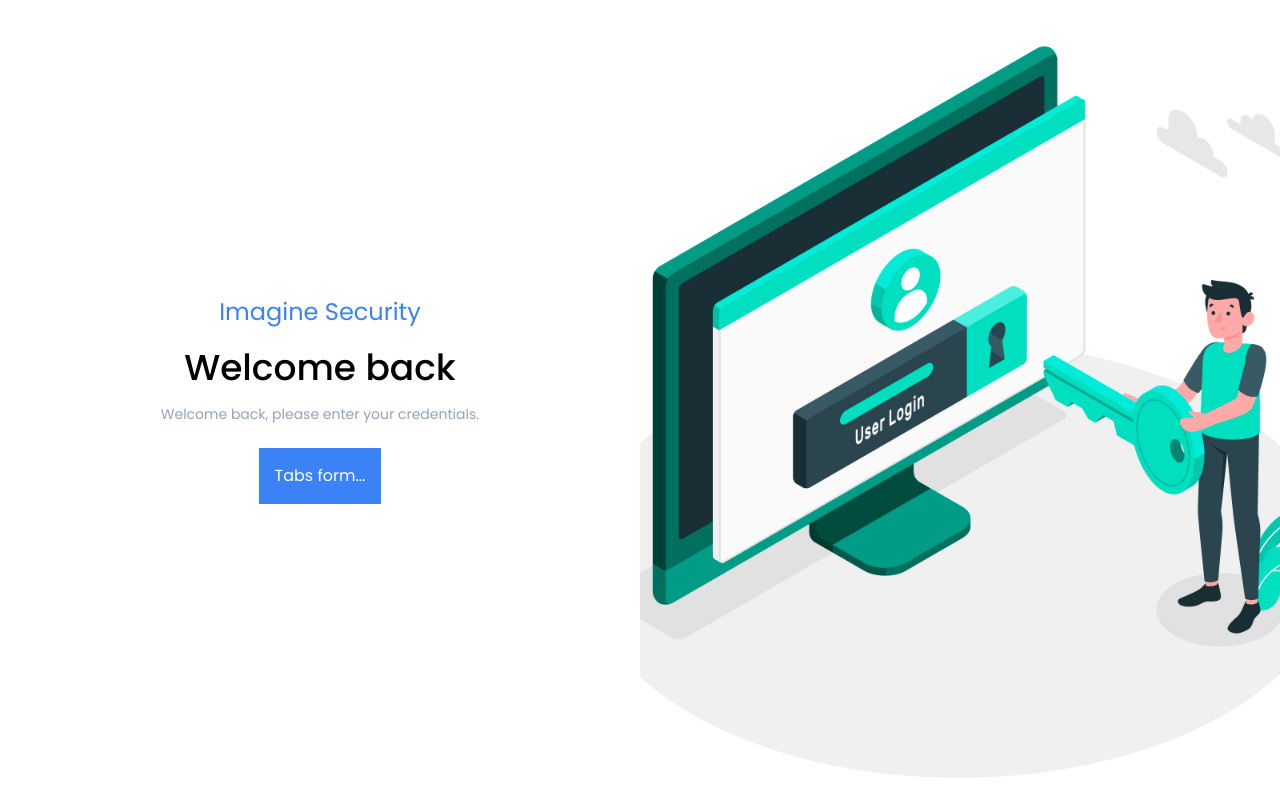
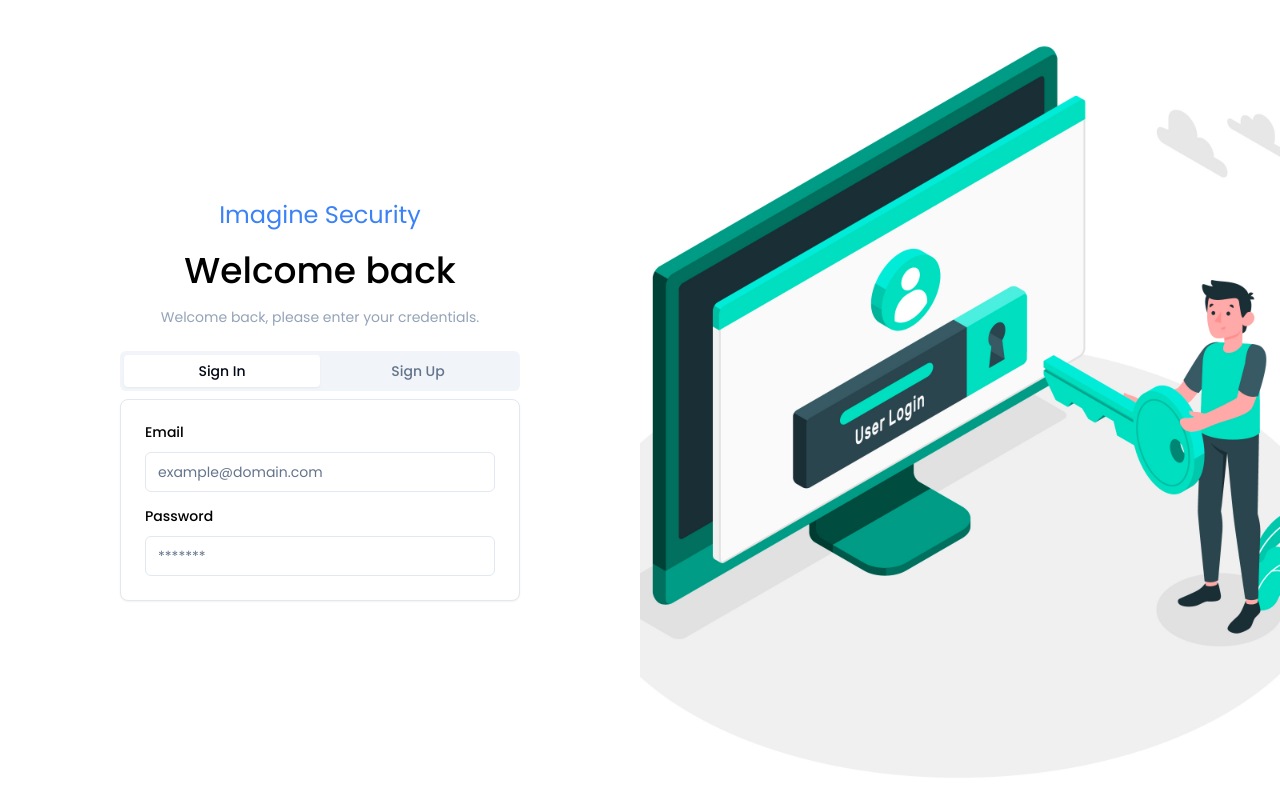
Before and after one commit to lvanegasimagine/Nextjs-Password-Manager, a Next.js app: page /login in a window 1280 px wide. Built offline with nearby package versions, Linux system fonts and the light colour scheme.

Commit message:
Maquetacion de Login tabs listsa

```diff
--- /dev/null
+++ b/app/(auth)/login/_components/LoginForm/LoginForm.tsx
@@ -0,0 +1,61 @@
+'use client'
+
+import { Form, FormControl, FormField, FormItem, FormLabel, FormMessage } from '@/components/ui/form'
+import { Input } from '@/components/ui/input'
+import { zodResolver } from '@hookform/resolvers/zod'
+import { useRouter } from 'next/navigation'
+import { useForm } from 'react-hook-form'
+import { z } from 'zod'
+
+const formSchema = z.object({
+  email: z.string().min(2).max(50),
+  password: z.string().min(2).max(50)
+})
+
+export function LoginForm() {
+  const router = useRouter()
+  const form = useForm<z.infer<typeof formSchema>>({
+    resolver: zodResolver(formSchema),
+    defaultValues: {
+      email: '',
+      password: ''
+    }
+  })
+
+  function onSubmit(values: z.infer<typeof formSchema>) {
+    console.log(values)
+  }
+
+  return (
+    <Form {...form}>
+      <form onSubmit={form.handleSubmit(onSubmit)} className="w-full mt-5 space-y-3 text-black">
+        <FormField
+          control={form.control}
+          name="email"
+          render={({ field }) => (
+            <FormItem>
+                <FormLabel>Email</FormLabel>
+                <FormControl>
+                    <Input placeholder='example@domain.com' {...field}/>
+                </FormControl>
+                <FormMessage/>
+            </FormItem>
+          )}
+        />
+        <FormField
+          control={form.control}
+          name="password"
+          render={({ field }) => (
+            <FormItem>
+                <FormLabel>Password</FormLabel>
+                <FormControl>
+                    <Input placeholder='*******' type='password' {...field}/>
+                </FormControl>
+                <FormMessage/>
+            </FormItem>
+          )}
+        />
+      </form>
+    </Form>
+  )
+}
--- /dev/null
+++ b/app/(auth)/login/_components/LoginForm/index.ts
@@ -0,0 +1 @@
+export * from './LoginForm'
--- /dev/null
+++ b/app/(auth)/login/_components/TabsForms/TabsForm.tsx
@@ -0,0 +1,29 @@
+import React from 'react'
+import { Card, CardContent } from '@/components/ui/card'
+import { Tabs, TabsContent, TabsList, TabsTrigger } from '@/components/ui/tabs'
+import { LoginForm } from '../LoginForm'
+
+export function TabsForm() {
+  return (
+    <Tabs defaultValue='signin' className='w-[400px]'>
+        <TabsList className='grid w-full grid-cols-2'>
+            <TabsTrigger value='signin'>Sign In</TabsTrigger>
+            <TabsTrigger value='signup'>Sign Up</TabsTrigger>
+        </TabsList>
+        <TabsContent value='signin'>
+            <Card>
+                <CardContent>
+                    <LoginForm/>
+                </CardContent>
+            </Card>
+        </TabsContent>
+        <TabsContent value='signup'>
+            <Card>
+                <CardContent>
+                    <p>Signup from...</p>
+                </CardContent>
+            </Card>
+        </TabsContent>
+    </Tabs>
+  )
+}
--- /dev/null
+++ b/app/(auth)/login/_components/TabsForms/index.ts
@@ -0,0 +1 @@
+export * from './TabsForm'
--- a/app/(auth)/login/page.tsx
+++ b/app/(auth)/login/page.tsx
@@ -1,18 +1,23 @@
 import React from 'react'
 import { ImageAuth } from './_components/ImageAuth'
+import { TabsForm } from './_components/TabsForms'
 
 const LoginPage = () => {
   return (
-    <div className='grid md:grid-cols-2 h-full max-h-screen overflow-hidden'>
-      <div className="flex justify-center h-full">
-        <div className="text-white flex flex-col items-center justify-center p-6">
-          <h1 className='text-blue-500 text-2xl text-center mb-5'>Imagine Security</h1>
-          <h2 className='text-4xl font-medium text-black'>Welcome back</h2>
-          <p className='text-center mt-4 mb-6 text-slate-400 text-sm'>Welcome back, please enter your credentials.</p>
-          <div className="bg-blue-500 p-4">Tabs form...</div>
+    <div className="grid h-full max-h-screen overflow-hidden md:grid-cols-2">
+      <div className="flex h-full justify-center">
+        <div className="flex flex-col items-center justify-center p-6 text-white">
+          <h1 className="mb-5 text-center text-2xl text-blue-500">
+            Imagine Security
+          </h1>
+          <h2 className="text-4xl font-medium text-black">Welcome back</h2>
+          <p className="mb-6 mt-4 text-center text-sm text-slate-400">
+            Welcome back, please enter your credentials.
+          </p>
+          <TabsForm />
         </div>
       </div>
-      <ImageAuth/>
+      <ImageAuth />
     </div>
   )
 }
--- /dev/null
+++ b/components/ui/card.tsx
@@ -0,0 +1,79 @@
+import * as React from "react"
+
+import { cn } from "@/lib/utils"
+
+const Card = React.forwardRef<
+  HTMLDivElement,
+  React.HTMLAttributes<HTMLDivElement>
+>(({ className, ...props }, ref) => (
+  <div
+    ref={ref}
+    className={cn(
+      "rounded-lg border bg-card text-card-foreground shadow-sm",
+      className
+    )}
+    {...props}
+  />
+))
+Card.displayName = "Card"
+
+const CardHeader = React.forwardRef<
+  HTMLDivElement,
+  React.HTMLAttributes<HTMLDivElement>
+>(({ className, ...props }, ref) => (
+  <div
+    ref={ref}
+    className={cn("flex flex-col space-y-1.5 p-6", className)}
+    {...props}
+  />
+))
+CardHeader.displayName = "CardHeader"
+
+const CardTitle = React.forwardRef<
+  HTMLParagraphElement,
+  React.HTMLAttributes<HTMLHeadingElement>
+>(({ className, ...props }, ref) => (
+  <h3
+    ref={ref}
+    className={cn(
+      "text-2xl font-semibold leading-none tracking-tight",
+      className
+    )}
+    {...props}
+  />
+))
+CardTitle.displayName = "CardTitle"
+
+const CardDescription = React.forwardRef<
+  HTMLParagraphElement,
+  React.HTMLAttributes<HTMLParagraphElement>
+>(({ className, ...props }, ref) => (
+  <p
+    ref={ref}
+    className={cn("text-sm text-muted-foreground", className)}
+    {...props}
+  />
+))
+CardDescription.displayName = "CardDescription"
+
+const CardContent = React.forwardRef<
+  HTMLDivElement,
+  React.HTMLAttributes<HTMLDivElement>
+>(({ className, ...props }, ref) => (
+  <div ref={ref} className={cn("p-6 pt-0", className)} {...props} />
+))
+CardContent.displayName = "CardContent"
+
+const CardFooter = React.forwardRef<
+  HTMLDivElement,
+  React.HTMLAttributes<HTMLDivElement>
+>(({ className, ...props }, ref) => (
+  <div
+    ref={ref}
+    className={cn("flex items-center p-6 pt-0", className)}
+    {...props}
+  />
+))
+CardFooter.displayName = "CardFooter"
+
+export { Card, CardHeader, CardFooter, CardTitle, CardDescription, CardContent }
--- /dev/null
+++ b/components/ui/tabs.tsx
@@ -0,0 +1,55 @@
+"use client"
+
+import * as React from "react"
+import * as TabsPrimitive from "@radix-ui/react-tabs"
+
+import { cn } from "@/lib/utils"
+
+const Tabs = TabsPrimitive.Root
+
+const TabsList = React.forwardRef<
+  React.ElementRef<typeof TabsPrimitive.List>,
+  React.ComponentPropsWithoutRef<typeof TabsPrimitive.List>
+>(({ className, ...props }, ref) => (
+  <TabsPrimitive.List
+    ref={ref}
+    className={cn(
+      "inline-flex h-10 items-center justify-center rounded-md bg-muted p-1 text-muted-foreground",
+      className
+    )}
+    {...props}
+  />
+))
+TabsList.displayName = TabsPrimitive.List.displayName
+
+const TabsTrigger = React.forwardRef<
+  React.ElementRef<typeof TabsPrimitive.Trigger>,
+  React.ComponentPropsWithoutRef<typeof TabsPrimitive.Trigger>
+>(({ className, ...props }, ref) => (
+  <TabsPrimitive.Trigger
+    ref={ref}
+    className={cn(
+      "inline-flex items-center justify-center whitespace-nowrap rounded-sm px-3 py-1.5 text-sm font-medium ring-offset-background transition-all focus-visible:outline-none focus-visible:ring-2 focus-visible:ring-ring focus-visible:ring-offset-2 disabled:pointer-events-none disabled:opacity-50 data-[state=active]:bg-background data-[state=active]:text-foreground data-[state=active]:shadow-sm",
+      className
+    )}
+    {...props}
+  />
+))
+TabsTrigger.displayName = TabsPrimitive.Trigger.displayName
+
+const TabsContent = React.forwardRef<
+  React.ElementRef<typeof TabsPrimitive.Content>,
+  React.ComponentPropsWithoutRef<typeof TabsPrimitive.Content>
+>(({ className, ...props }, ref) => (
+  <TabsPrimitive.Content
+    ref={ref}
+    className={cn(
+      "mt-2 ring-offset-background focus-visible:outline-none focus-visible:ring-2 focus-visible:ring-ring focus-visible:ring-offset-2",
+      className
+    )}
+    {...props}
+  />
+))
+TabsContent.displayName = TabsPrimitive.Content.displayName
+
+export { Tabs, TabsList, TabsTrigger, TabsContent }
--- a/package.json
+++ b/package.json
@@ -19,6 +19,7 @@
     "@radix-ui/react-label": "^2.1.0",
     "@radix-ui/react-select": "^2.1.1",
     "@radix-ui/react-slot": "^1.1.0",
+    "@radix-ui/react-tabs": "^1.1.0",
     "@radix-ui/react-toast": "^1.2.1",
     "axios": "^1.7.4",
     "bcrypt": "^5.1.1",
```
Also changed, not shown: 1 other file (tests, documents, lock files or other folders).
